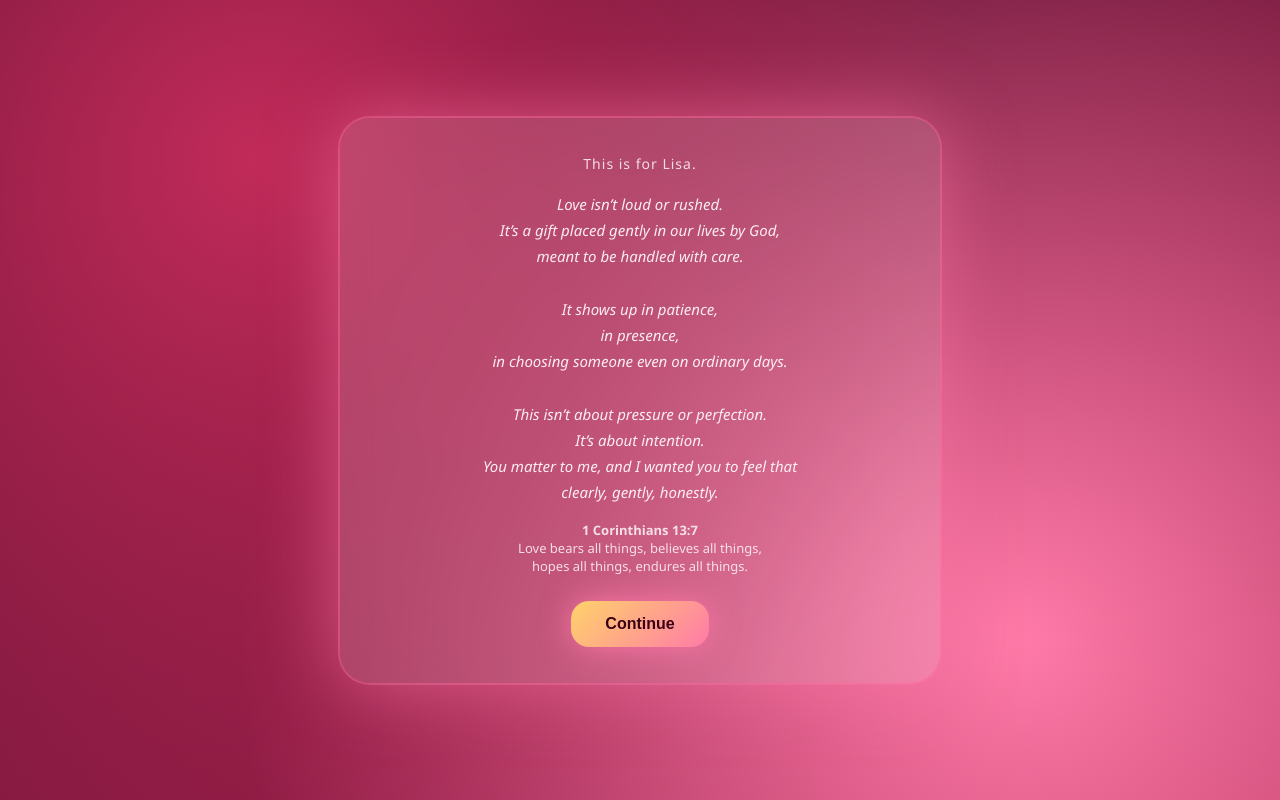
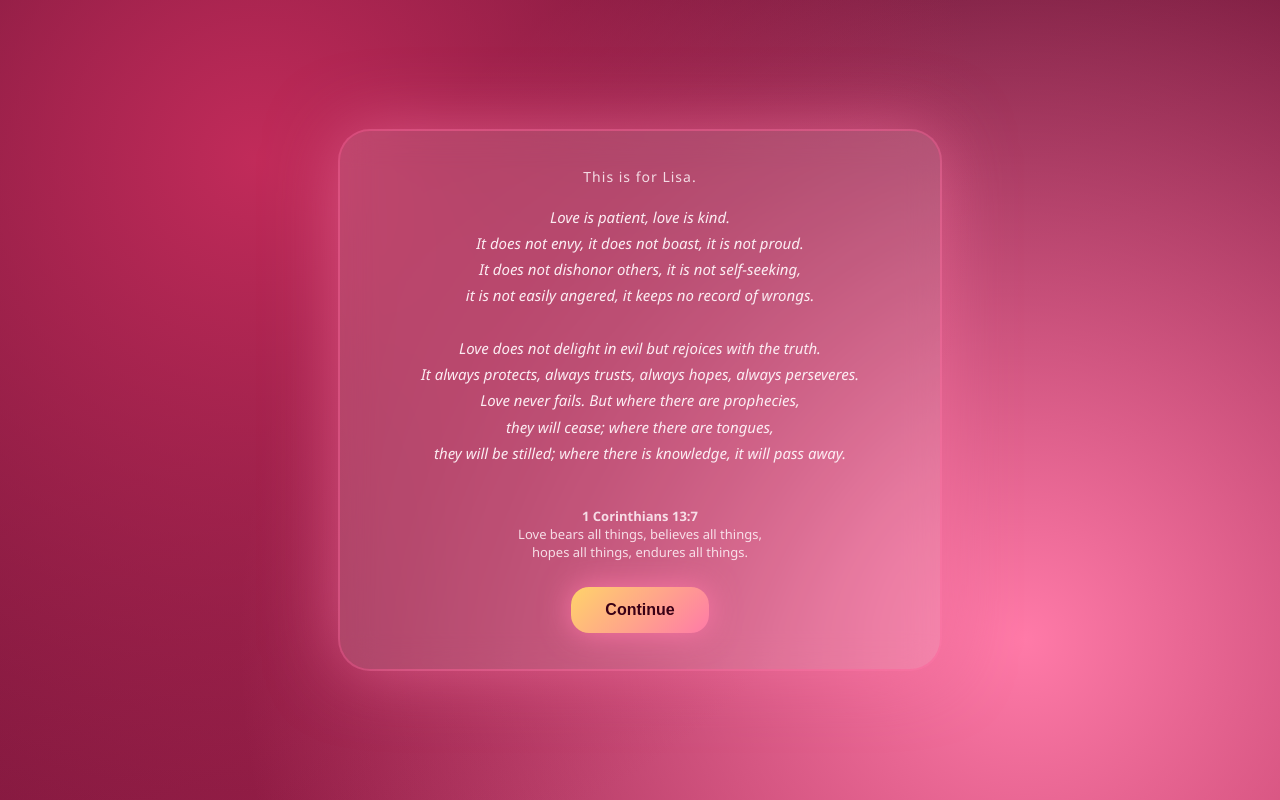
Before and after one commit to isaiahmccray8/songofsolomon4-7, a plain HTML site: page index.html in a window 1280 px wide. Drawn offline with Linux system fonts and the light colour scheme.

Commit message:
Update index.html

```diff
--- a/index.html
+++ b/index.html
@@ -139,18 +139,16 @@ canvas{ position:fixed; inset:0; pointer-events:none; }
       <div class="subtitle" id="dedication"></div>
 
       <p class="poem">
-        Love isn’t loud or rushed.<br>
-        It’s a gift placed gently in our lives by God,<br>
-        meant to be handled with care.<br><br>
+        Love is patient, love is kind.<br>
+        It does not envy, it does not boast, it is not proud.<br>
+        It does not dishonor others, it is not self-seeking,<br>
+        it is not easily angered, it keeps no record of wrongs. <br><br>
 
-        It shows up in patience,<br>
-        in presence,<br>
-        in choosing someone even on ordinary days.<br><br>
-
-        This isn’t about pressure or perfection.<br>
-        It’s about intention.<br>
-        You matter to me, and I wanted you to feel that<br>
-        clearly, gently, honestly.
+        Love does not delight in evil but rejoices with the truth.<br>
+        It always protects, always trusts, always hopes, always perseveres.<br>
+        Love never fails. But where there are prophecies,<br>
+        they will cease; where there are tongues,<br>
+        they will be stilled; where there is knowledge, it will pass away.<br><br>
       </p>
 
       <div class="verse">
```
